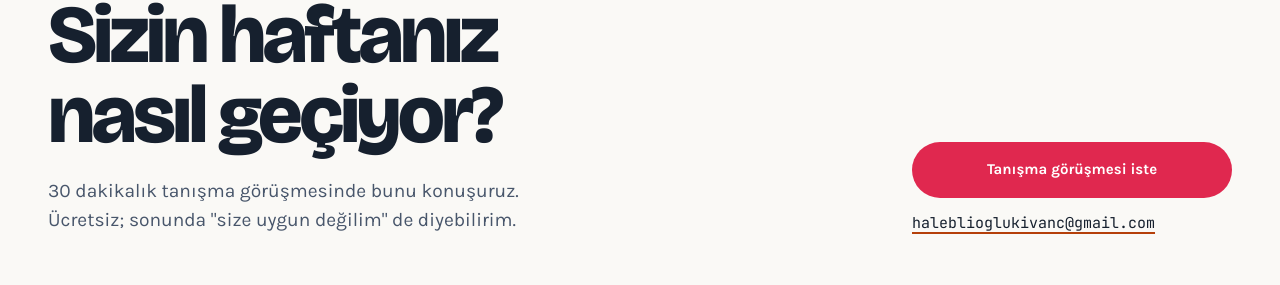
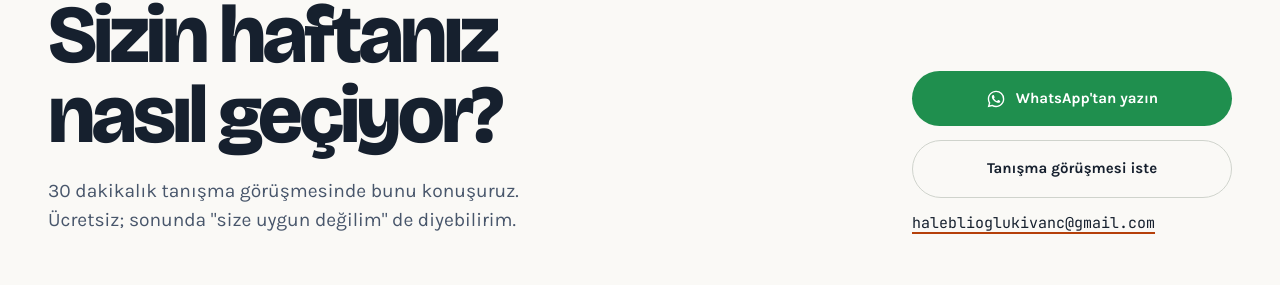
Before and after one commit to haleblioglukivanc/yks-kocluk, a React (Vite) app: page / in a window 1280 px wide. Shown: the part 6373-6658 px from the top of the page. Built offline with nearby package versions, Linux system fonts and the light colour scheme; no server answers.

Commit message:
Tanıtım: WhatsApp'tan yaz düğmesi (iletişim bölümü + telefonda yüzen düğme)

```diff
--- a/src/ekranlar/Tanitim.jsx
+++ b/src/ekranlar/Tanitim.jsx
@@ -279,10 +279,56 @@ function Kanallar({ kanallar, iletisim }) {
   )
 }
 
+/* WhatsApp: numara ve hazır mesaj site.js → iletisim'ten gelir. Numara boşsa
+   null döner ve iki düğme de basılmaz. wa.me telefonda uygulamayı,
+   masaüstünde WhatsApp Web'i açar. */
+function whatsappAdresi({ whatsapp, whatsappMesaj }) {
+  let no = (whatsapp || '').replace(/\D/g, '')
+  if (!no) return null
+  if (no.startsWith('0')) no = '9' + no
+  if (no.length === 10) no = '90' + no
+  return `https://wa.me/${no}${whatsappMesaj ? `?text=${encodeURIComponent(whatsappMesaj)}` : ''}`
+}
+
+function WhatsappIkon({ boyut = 20 }) {
+  return (
+    <svg width={boyut} height={boyut} viewBox="0 0 24 24" aria-hidden="true" fill="currentColor">
+      <path d="M12.04 2C6.58 2 2.13 6.45 2.13 11.91c0 1.75.46 3.45 1.32 4.95L2.05 22l5.25-1.38a9.9 9.9 0 0 0 4.74 1.21h.01c5.46 0 9.91-4.45 9.91-9.91A9.85 9.85 0 0 0 12.04 2Zm0 18.15h-.01a8.2 8.2 0 0 1-4.19-1.15l-.3-.18-3.12.82.83-3.04-.2-.31a8.2 8.2 0 0 1-1.26-4.38c0-4.54 3.7-8.24 8.25-8.24 2.2 0 4.27.86 5.83 2.42a8.18 8.18 0 0 1 2.41 5.83c0 4.54-3.7 8.23-8.24 8.23Zm4.52-6.16c-.25-.12-1.47-.72-1.69-.81-.23-.08-.39-.12-.56.13-.16.25-.64.81-.79.97-.14.17-.29.19-.54.06-.25-.12-1.05-.39-1.99-1.23-.74-.66-1.23-1.47-1.38-1.72-.14-.25-.02-.38.11-.51.11-.11.25-.29.37-.43.13-.15.17-.25.25-.42.08-.16.04-.31-.02-.43-.06-.13-.56-1.35-.76-1.84-.2-.48-.41-.42-.56-.43h-.48c-.17 0-.43.06-.66.31-.22.25-.86.85-.86 2.07 0 1.22.89 2.4 1.01 2.56.12.17 1.75 2.67 4.23 3.74.59.26 1.05.41 1.41.52.59.19 1.13.16 1.56.1.48-.07 1.47-.6 1.67-1.18.21-.58.21-1.07.14-1.18-.06-.1-.22-.16-.47-.29Z"/>
+    </svg>
+  )
+}
+
+/* Telefonda ve tablette sayfanın köşesinde durur. Kahraman ekrandayken
+   (orada zaten büyük düğme var) ve iletişim bölümüne gelince gizlenir. */
+function YuzenWhatsapp({ adres }) {
+  const [gorunur, setGorunur] = useState(false)
+  useEffect(() => {
+    const kahraman = document.querySelector('.t-kahraman')
+    const cagri = document.getElementById('iletisim')
+    if (!kahraman || !cagri || !('IntersectionObserver' in window)) { setGorunur(true); return }
+    const durum = { kahraman: true, cagri: false }
+    const gozcu = new IntersectionObserver((girdiler) => {
+      for (const g of girdiler) durum[g.target === kahraman ? 'kahraman' : 'cagri'] = g.isIntersecting
+      setGorunur(!durum.kahraman && !durum.cagri)
+    })
+    gozcu.observe(kahraman); gozcu.observe(cagri)
+    return () => gozcu.disconnect()
+  }, [])
+  return (
+    <a href={adres} target="_blank" rel="noopener noreferrer"
+      className={`t-wa-yuzen${gorunur ? ' t-wa-yuzen--acik' : ''}`}
+      aria-label="WhatsApp'tan yazın" tabIndex={gorunur ? 0 : -1} aria-hidden={!gorunur}>
+      <WhatsappIkon boyut={22} />
+      <span>Yaz</span>
+    </a>
+  )
+}
+
 export default function Tanitim({ onGiris }) {
   const { koc, sayilar, belgeler, kayan, vitrin, sorular, kanallar, iletisim } = site
   const netler = vitrin.maket.netler
   const eposta = `mailto:${iletisim.eposta}`
+  const whatsapp = whatsappAdresi(iletisim)
 
   const hepsi = gunler.flatMap((g) => g.gorevler).filter((t) => t.durum !== 'bos')
   const say = (d) => hepsi.filter((t) => t.durum === d).length
@@ -494,10 +540,17 @@ export default function Tanitim({ onGiris }) {
           <p>30 dakikalık tanışma görüşmesinde bunu konuşuruz. Ücretsiz; sonunda "size uygun değilim" de diyebilirim.</p>
         </div>
         <div className="t-cagri-eylem">
-          <a href={eposta} className="t-dugme t-dugme--ana">Tanışma görüşmesi iste</a>
+          {whatsapp && (
+            <a href={whatsapp} target="_blank" rel="noopener noreferrer" className="t-dugme t-dugme--wa">
+              <WhatsappIkon /> WhatsApp'tan yazın
+            </a>
+          )}
+          <a href={eposta} className={`t-dugme ${whatsapp ? 't-dugme--acik-cizgi' : 't-dugme--ana'}`}>Tanışma görüşmesi iste</a>
           <a href={eposta} className="t-cagri-eposta">{iletisim.eposta}</a>
         </div>
       </section>
+
+      {whatsapp && <YuzenWhatsapp adres={whatsapp} />}
 
       <footer className="t-kap t-alt">
         <span>© {new Date().getFullYear()} {koc.ad}</span>
--- a/src/icerik/site.js
+++ b/src/icerik/site.js
@@ -481,7 +481,9 @@ export const site = {
     // Boş bırakılan satır sayfada görünmez.
     eposta: 'haleblioglukivanc@gmail.com',
     telefon: '',
-    whatsapp: '',
+    // Başında 0 ile ya da 90 ile yazılabilir; boşluk serbest.
+    whatsapp: '0505 501 34 17',
+    whatsappMesaj: 'Merhaba Kıvanç Hoca, siteden ulaşıyorum. Koçluk hakkında bilgi almak istiyorum.',
     // Sosyal hesaplar. Boş bırakılanlar sayfanın altında hiç görünmez;
     // hesap açıldığında buraya adresi yazmak yeterli, başka yer yok.
     youtube: 'https://youtube.com/@khkocluk',
--- a/src/tanitim.css
+++ b/src/tanitim.css
@@ -270,6 +270,28 @@
 .t-alt-sosyal a { color: inherit; text-decoration: none; border-bottom: 1px solid currentColor; padding-bottom: 1px; }
 .t-alt-sosyal a:hover { color: var(--t-turuncu-m); }
 
+/* ── WhatsApp ─────────────────────────────────────────────────────
+   Yeşil burada "yolunda" anlamı taşımıyor; WhatsApp'ın tanınan rengi.
+   Tanıtım sayfasına özgü, uygulamaya taşınmaz. */
+.tanitim { --t-wa: #1f8f4e; --t-wa-h: #17773f; }
+.t-dugme--wa { gap: 10px; background: var(--t-wa); color: #fff; }
+.t-dugme--wa:hover { background: var(--t-wa-h); color: #fff; }
+.t-dugme--acik-cizgi { background: transparent; border: 1px solid var(--g-cizgi-2); color: var(--g-murekkep); }
+.t-dugme--acik-cizgi:hover { border-color: var(--g-murekkep); color: var(--g-murekkep); }
+.t-wa-yuzen { display: none; }
+@media (max-width: 63.99rem) {
+  .t-wa-yuzen {
+    position: fixed; right: 16px; bottom: calc(16px + env(safe-area-inset-bottom)); z-index: 50;
+    display: inline-flex; align-items: center; gap: 8px; min-height: 48px; padding: 0 18px 0 14px;
+    border-radius: 999px; background: var(--t-wa); color: #fff; font-weight: 700; font-size: var(--punto-kucuk);
+    text-decoration: none; box-shadow: 0 10px 28px rgba(15, 60, 35, .32);
+    opacity: 0; transform: translateY(12px) scale(.96); pointer-events: none;
+    transition: opacity .2s, transform .2s;
+  }
+  .t-wa-yuzen--acik { opacity: 1; transform: none; pointer-events: auto; }
+  .tanitim a.t-wa-yuzen:hover { color: #fff; background: var(--t-wa-h); }
+}
+
 @media (prefers-reduced-motion: reduce) {
   .tanitim * { transition: none !important; animation: none !important; }
 }
```
